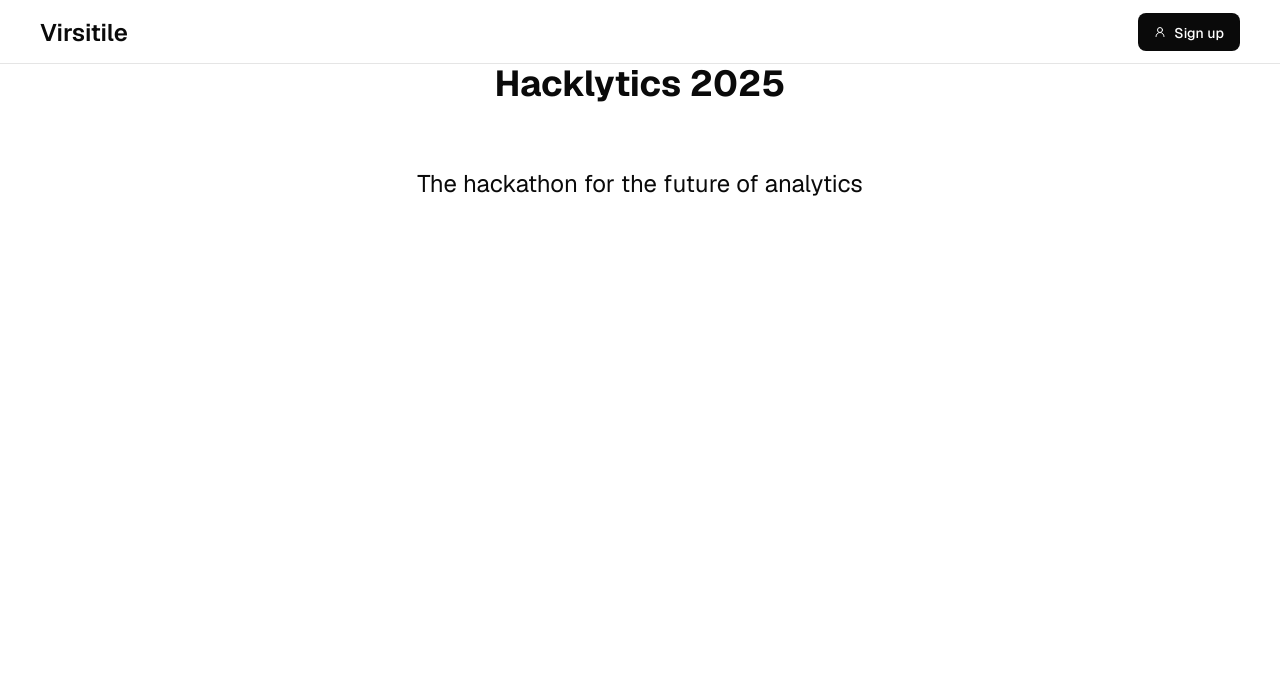
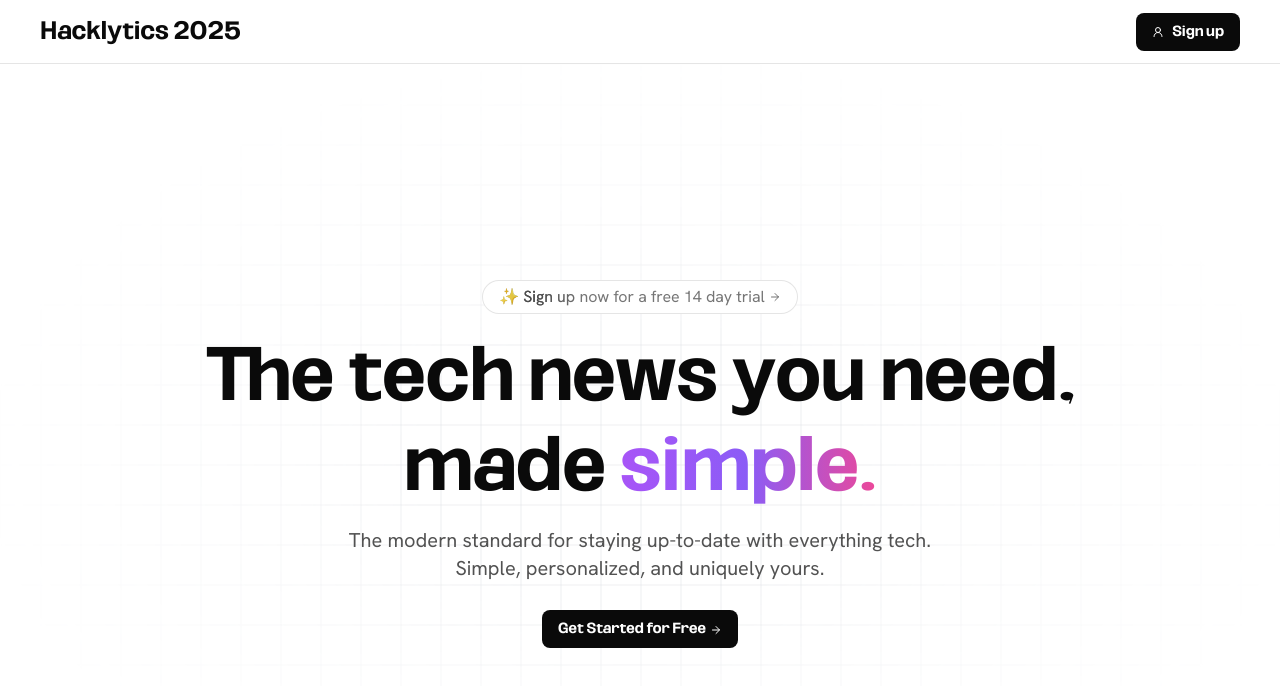
Before and after one commit to vid277/hacklytics25, a Next.js app in the folder frontend/: page / in a window 1280 px wide. Shown: the top 686 px of the page. Built offline with nearby package versions, Linux system fonts and the light colour scheme.

Commit message:
feature: add hero section

```diff
--- a/frontend/components/hero.tsx
+++ b/frontend/components/hero.tsx
@@ -1,14 +1,22 @@
 "use client";
 import Navbar from "./magic/navbar";
+import { useState } from "react";
+import Hero from "@/pages/hero";
 
-export default function Header() {
+export const useModal = () => {
+  const [isModalOpen, setIsModalOpen] = useState(false);
+
+  const openModal = () => setIsModalOpen(true);
+  const closeModal = () => setIsModalOpen(false);
+
+  return { isModalOpen, openModal, closeModal };
+};
+
+export default function Home() {
   return (
-    <>
-      <Navbar openModal={() => {}} />
-      <div className="flex flex-col gap-16 items-center">
-        <h1 className="text-4xl font-bold">Hacklytics 2025</h1>
-        <p className="text-2xl">The hackathon for the future of analytics</p>
-      </div>
-    </>
+    <div className="scroll-smooth [scrollbar-width:none] [-ms-overflow-style:none] [&::-webkit-scrollbar]:hidden">
+      <Navbar home={true} />
+      <Hero />
+    </div>
   );
 }
--- a/frontend/components/magic/navbar.tsx
+++ b/frontend/components/magic/navbar.tsx
@@ -3,12 +3,8 @@
 import Link from "next/link";
 import { motion } from "framer-motion";
 import { UserRoundIcon } from "lucide-react";
-import { useState } from "react";
 
-export default function Navbar({
-    openModal,
-    home = false,
-  }: Readonly<{ openModal: () => void; home?: boolean }>) {
+export default function Navbar({ home = false }: Readonly<{ home?: boolean }>) {
   const goToSignup = () => {
     window.location.href = "/";
   };
@@ -21,13 +17,12 @@ export default function Navbar({
     >
       <div className="flex items-center gap-6 font-oddlini justify-center mt-0.5">
         <Link href="/" className="text-2xl font-semibold font-oddlini">
-          Virsitile
+          Hacklytics 2025
         </Link>
       </div>
       <div className="flex items-center justify-center">
         <button
-
-            onClick={home ? openModal : goToSignup}
+          onClick={goToSignup}
           className="text-sm font-medium bg-foreground text-background px-4 py-2 pt-2.5 rounded-lg flex items-center justify-center font-oddlini hover:bg-foreground/80"
         >
           <UserRoundIcon className="size-3 mr-2 mb-0.5" />
--- /dev/null
+++ b/frontend/pages/hero.tsx
@@ -0,0 +1,78 @@
+"use client";
+
+import { ArrowRightIcon } from "lucide-react";
+
+import { cn } from "@/lib/utils";
+
+import { InteractiveGridPattern } from "../components/magic/magic-background-grid";
+import { AnimatedShinyText } from "../components/magic/magic-shiny-text";
+import { motion } from "framer-motion";
+
+export default function Hero() {
+  return (
+    <div className="relative min-h-screen w-full overflow-hidden [scrollbar-width:none] [-ms-overflow-style:none] [&::-webkit-scrollbar]:hidden">
+      <div className="flex items-center justify-center h-screen">
+        <div className="flex flex-col items-center justify-center px-44 gap-2 z-[99]">
+          <motion.div
+            initial={{ opacity: 0, y: 0 }}
+            animate={{ opacity: 1, y: 0 }}
+            transition={{ duration: 0.5, delay: 0.1 }}
+            className={cn(
+              "group rounded-full border bg-white border-black/10 text-base text-black transition-all ease-in hover:cursor-pointer hover:bg-neutral-200 dark:border-white/5 dark:bg-neutral-900 dark:hover:bg-neutral-800 mb-4",
+            )}
+          >
+            <AnimatedShinyText className="inline-flex font-hanken items-center justify-center px-4 py-1 transition ease-in-out">
+              <span>✨ Sign up now for a free 14 day trial</span>
+              <ArrowRightIcon className="ml-1 size-3 transition-transform duration-300 ease-in-out group-hover:translate-x-0.5" />
+            </AnimatedShinyText>
+          </motion.div>
+
+          <motion.h1
+            initial={{ opacity: 0, y: 20 }}
+            animate={{ opacity: 1, y: 0 }}
+            transition={{ duration: 0.5, delay: 0.3 }}
+            className="text-7xl font-oddlini text-center leading-[1.25]"
+          >
+            The tech news you need, <br /> made{" "}
+            <span className="text-transparent bg-clip-text bg-gradient-to-r from-purple-500 via-violet-500 to-pink-500">
+              simple.
+            </span>
+          </motion.h1>
+
+          <motion.p
+            initial={{ opacity: 0, y: 20 }}
+            animate={{ opacity: 1, y: 0 }}
+            transition={{ duration: 0.5, delay: 0.4 }}
+            className="text-xl font-hanken text-center text-neutral-600 w-3/4"
+          >
+            The modern standard for staying up-to-date with everything tech.{" "}
+            <br />
+            Simple, personalized, and uniquely yours.
+          </motion.p>
+
+          <motion.div
+            initial={{ opacity: 0, y: 20 }}
+            animate={{ opacity: 1, y: 0 }}
+            transition={{ duration: 0.5, delay: 0.5 }}
+            className="flex items-center justify-center mt-5"
+          >
+            <button className="text-sm font-medium bg-foreground text-background px-4 py-2 pt-2.5 rounded-lg flex items-center justify-center font-oddlini hover:bg-foreground/80">
+              Get Started for Free
+              <ArrowRightIcon className="ml-1 size-3 transition-transform duration-300 ease-in-out group-hover:translate-x-0.5" />
+            </button>
+          </motion.div>
+        </div>
+      </div>
+
+      <div className="absolute inset-0 w-screen h-screen flex items-center justify-center">
+        <InteractiveGridPattern
+          className="opacity-30 w-screen [mask-image:radial-gradient(ellipse_at_center,_black_0%,_black_25%,_rgba(0,0,0,0.5)_40%,_transparent_75%)]"
+          width={40}
+          height={40}
+          squares={[48, 32]}
+          squaresClassName="hover:fill-purple-500"
+        />
+      </div>
+    </div>
+  );
+}
--- a/frontend/tailwind.config.ts
+++ b/frontend/tailwind.config.ts
@@ -53,6 +53,10 @@ const config = {
           foreground: "hsl(var(--card-foreground))",
         },
       },
+      fontFamily: {
+        oddlini: ["Oddolini", "sans-serif"],
+        hanken: ["Hanken", "sans-serif"],
+      },
       borderRadius: {
         lg: "var(--radius)",
         md: "calc(var(--radius) - 2px)",
```
